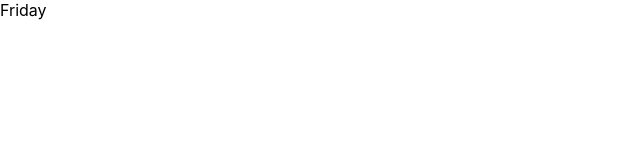
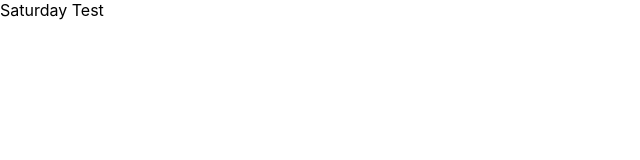
Before and after one commit to Drewlove/green-dragons-static-client, a React (Create React App) app: page / in a window 1280 px wide. Shown: the top 160 px of the page, without its empty margins (0-640 px from the left). Built offline with nearby package versions, Linux system fonts and the light colour scheme.

Commit message:
test branch

```diff
--- a/src/App.js
+++ b/src/App.js
@@ -3,7 +3,7 @@ import React from 'react';
 function App() {
   return (
     <div className="App">
-      Friday
+      Saturday Test
     </div>
   );
 }
```
